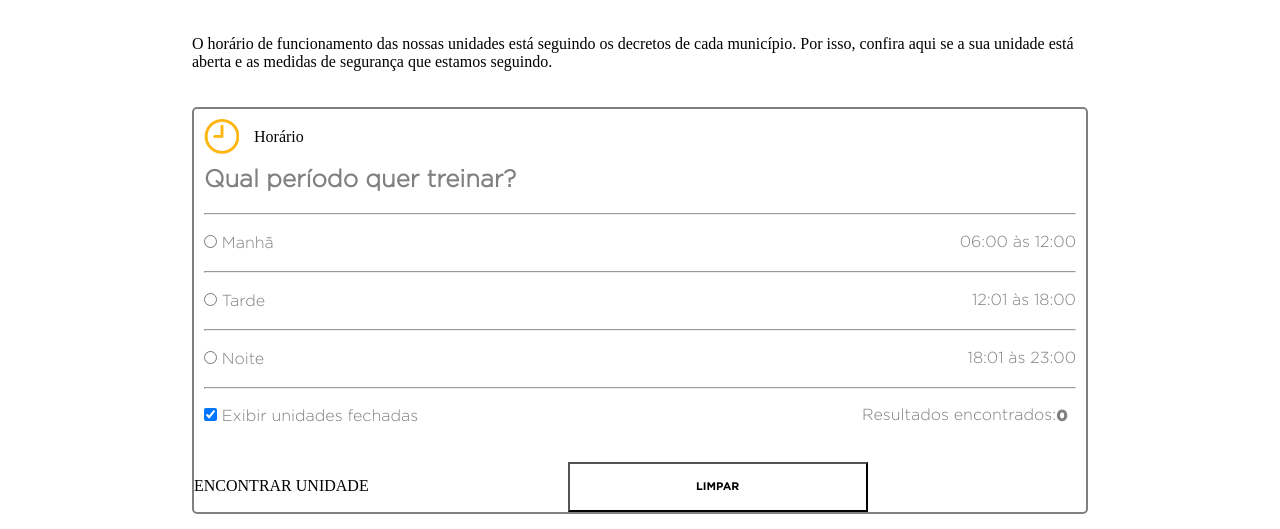
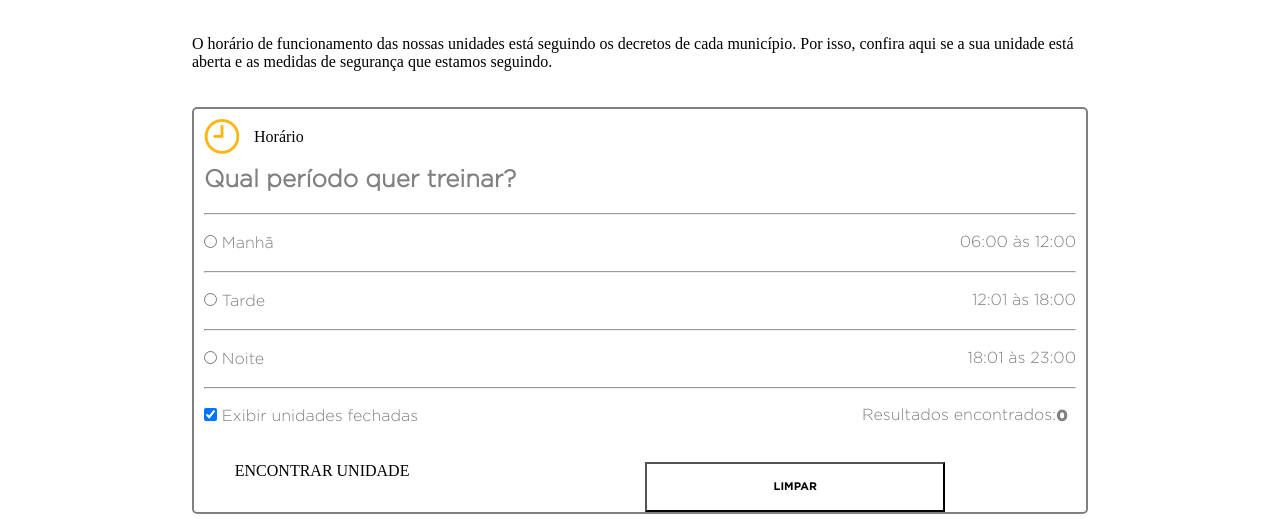
Before and after one commit to Dudaxsz/smartfit2, a plain HTML site: page index.html in a window 1280 px wide. Shown: the part 206-735 px from the top of the page. Drawn offline with Linux system fonts and the light colour scheme; files whose address does not match are found by name.

Commit message:
Update style.css

```diff
--- a/style.css
+++ b/style.css
@@ -201,3 +201,7 @@ form{
     color: #ffffff;
     width: 100%;
 }
+.Botoes {
+    display: flex;
+    justify-content: space-evenly;
+}
```
